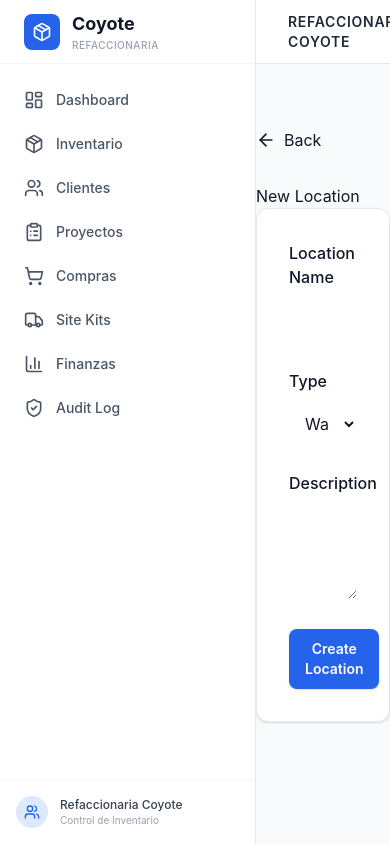
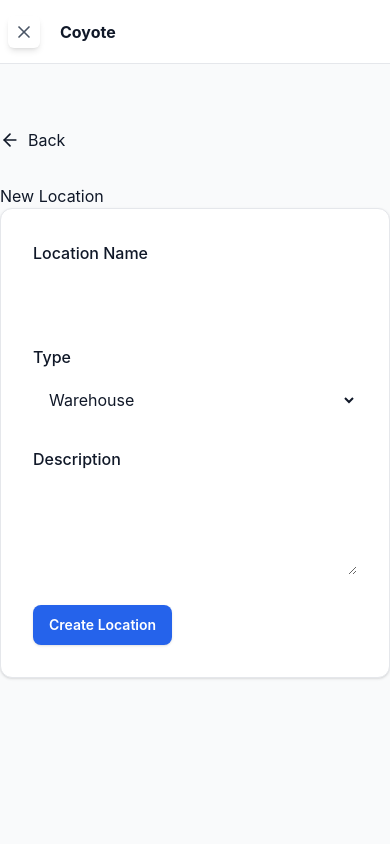
Before and after one commit to Cesars117/refaccionaria, a Next.js app: page /locations/new in a window 390 px wide. Built offline with nearby package versions, Linux system fonts and the light colour scheme.

Commit message:
Mobile: Make UI responsive with hamburger menu and update PWA manifest

```diff
--- a/app/components/AppShell.tsx
+++ b/app/components/AppShell.tsx
@@ -1,11 +1,15 @@
 'use client';
 
+import { useState } from 'react';
 import { usePathname } from 'next/navigation';
 import Sidebar from './Sidebar';
 import Header from './Header';
+import { Menu, X } from 'lucide-react';
+import { cn } from '@/lib/utils';
 
 export default function AppShell({ children }: { children: React.ReactNode }) {
   const pathname = usePathname();
+  const [isSidebarOpen, setIsSidebarOpen] = useState(false);
 
   // Don't show app shell on login page
   if (pathname === '/login') {
@@ -14,9 +18,44 @@ export default function AppShell({ children }: { children: React.ReactNode }) {
 
   return (
     <div className="flex h-screen overflow-hidden bg-gray-50">
-      <Sidebar />
+      {/* Mobile Sidebar Overlay */}
+      <div
+        className={cn(
+          "fixed inset-0 z-40 bg-gray-900/50 backdrop-blur-sm lg:hidden transition-opacity duration-300",
+          isSidebarOpen ? "opacity-100" : "opacity-0 pointer-events-none"
+        )}
+        onClick={() => setIsSidebarOpen(false)}
+      />
+
+      {/* Sidebar - Desktop and Mobile */}
+      <div className={cn(
+        "fixed inset-y-0 left-0 z-50 w-64 transform bg-white transition-transform duration-300 ease-in-out lg:relative lg:translate-x-0",
+        isSidebarOpen ? "translate-x-0" : "-translate-x-full"
+      )}>
+        <Sidebar />
+        {/* Close button for mobile */}
+        <button
+          className="absolute top-4 right-[-40px] flex h-8 w-8 items-center justify-center rounded-md bg-white shadow-md lg:hidden"
+          onClick={() => setIsSidebarOpen(false)}
+        >
+          <X className="h-5 w-5 text-gray-600" />
+        </button>
+      </div>
+
       <div className="flex flex-1 flex-col overflow-hidden">
+        {/* Header with Mobile Menu Toggle */}
+        <div className="flex items-center border-b border-gray-200 bg-white lg:hidden px-4 h-16">
+          <button
+            onClick={() => setIsSidebarOpen(true)}
+            className="p-2 -ml-2 text-gray-600 hover:bg-gray-100 rounded-md"
+          >
+            <Menu className="h-6 w-6" />
+          </button>
+          <span className="ml-3 font-bold text-gray-900">Coyote</span>
+        </div>
+
         <Header />
+
         <main className="flex-1 overflow-y-auto">
           {children}
         </main>
--- a/app/components/Header.tsx
+++ b/app/components/Header.tsx
@@ -20,10 +20,11 @@ export default function Header() {
   };
 
   return (
-    <header className="flex h-16 items-center justify-between border-b border-gray-200 bg-white px-8">
+    <header className="hidden lg:flex h-16 items-center justify-between border-b border-gray-200 bg-white px-8">
       <h2 className="text-sm font-semibold text-gray-800 uppercase tracking-wider">
         {getTitle()}
       </h2>
+
 
       <div className="flex items-center gap-4">
         <div className="relative hidden md:block">
```
Also changed, not shown: public/manifest.json.
